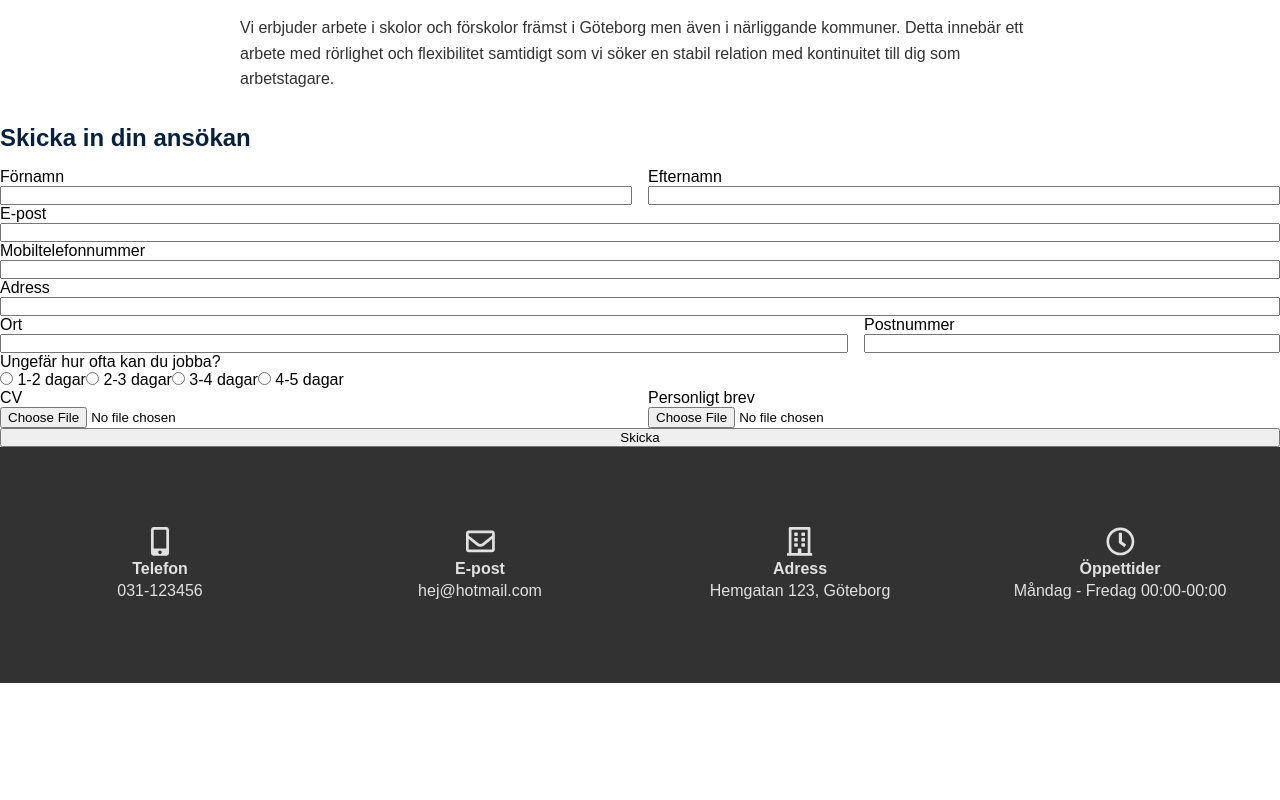
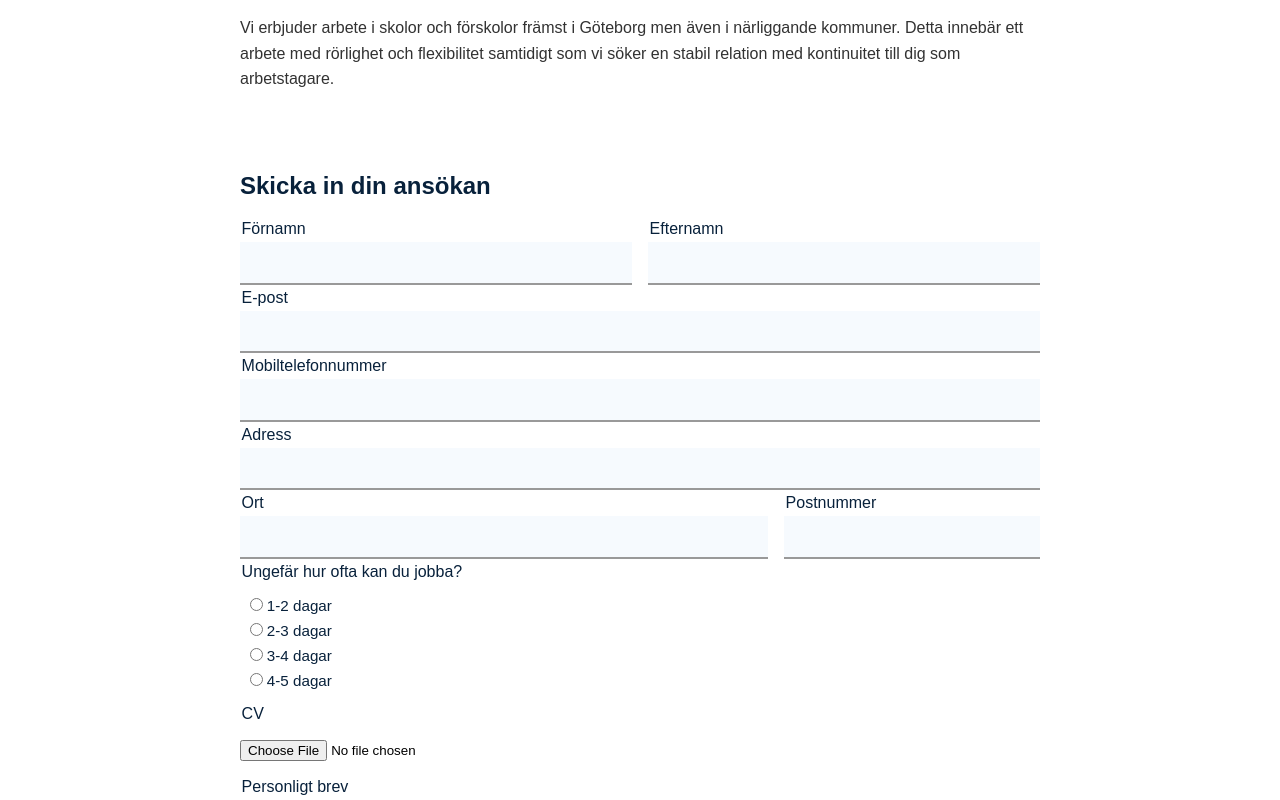
Before and after one commit to remisaado/staffing-web-app, a React (Create React App) app: page /for-vikarier in a window 1280 px wide. Shown: the part 960-1760 px from the top of the page. Before the commit the page ends 1643 px from the top, so only its background shows below. Built offline with nearby package versions, Linux system fonts and the light colour scheme.

Commit message:
Styles forms

```diff
--- a/src/App.css
+++ b/src/App.css
@@ -174,59 +174,81 @@ body {
   padding-bottom: 2px;
 }
 
-/*School-form*/
+/*Forms*/
 .school-form-section {
-  background-size: cover;
+  /* background-size: cover;
   background-position: center;
   background-repeat: no-repeat;
-  background-image: linear-gradient(hsla(210, 75.5%, 43.1%, 0.6), hsla(210, 75.5%, 43.1%, 0.6)), url("./images/iStock-6.jpg");
+  background-image: linear-gradient(hsla(210, 75.5%, 43.1%, 0.6), hsla(210, 75.5%, 43.1%, 0.6)), url("./images/iStock-6.jpg"); */
 }
 
-.school-form {
+.substites-form-section {
+
+}
+
+.form {
   display: flex;
   flex-direction: column;
-  padding: 5vh 2rem;
+  padding: 3rem 2rem;
   margin: 0 auto;
   max-width: 50rem;
+}
+
+.form h2 {
+  margin: 0 0 1rem 0;
+}
+
+.form input, textArea {
+  padding: 0.8rem;
+  outline: none;
+  background-color: hsla(210, 75.5%, 98%, 1);
+  border: none;
+  border-bottom: 0.15rem solid hsl(0, 0%, 60%);
+}
+
+.form input:focus, textArea:focus {
+  border-color: #05f7ff;
+}
+
+.form input[type="file"] {
+  padding: 0.8rem 0;
+  background-color: hsla(0, 0%, 50%, 0);
+  border: none;
+}
+
+.form input[type="radio"] {
+  margin: 0 0 0 0.5rem;
+}
+
+.radio-container {
+  display: flex;
+  flex-direction: column;
+  margin: 0.5rem 0;
+  font-size: 0.95rem;
+}
+
+.form label, h2 {
+  margin: 0.25rem 0.1rem 0.25rem;
   color: var(--darkerTheme);
 }
 
-.school-form h2 {
-  margin: 0 0 1rem 0;
+.form button {
+  font-size: 1rem;
+  font-weight: 700;
+  margin: 0.75rem 0 0 0;
+  padding: 0.75rem 0.5rem;
+  border: none;
+  background-color: var(--theme);
+  color: var(--white);
 }
 
-.school-form input, textArea {
-  padding: 0.4rem;
-  background-color: var(--lighterThemeTrsp);
-  color: var(--black);
-  border: none;
-  border-radius: 0.25rem;
+.form button:hover {
+  background-color: var(--lightTheme);
 }
 
-.school-form label {
-  margin: 0.25rem 0.1rem 0.25rem;
-  font-weight: bold;
+.form button:active {
+  background-color: var(--lighterTheme);
 }
-
-.school-form button {
-  margin: 0.75rem 0 0 0;
-  padding: 0.5rem;
-  background-color: var(--darkerThemeTrsp);
-  color: var(--white);
-  border: none;
-  border-radius: 0.25rem;
-  font-size: 1rem;
-}
-
-.school-form button:hover {
-  background-color: var(--darkThemeTrsp);
-}
-
-.school-form button:active {
-  background-color: var(--lightThemeTrsp);
-}
-
-/*Substitutes-form*/
 
 .form-group {
   display: flex;
@@ -244,71 +266,6 @@ body {
 .flex-shrink {
   flex-shrink: 2;
 }
-
-.substitutes-form {
-  display: flex;
-  flex-direction: column;
-  /* margin: 7vh auto;
-  padding: 3rem 2rem;
-  max-width: 30rem;
-  color: hsl(0, 0%, 90%);
-  background-color: hsl(0, 0%, 17%);
-  border-radius: 0.8rem;
-  box-shadow: 5px 12px 20px 2px hsla(0, 0%, 0%, 0.35), -5px -2px 20px 2px hsla(0, 0%, 0%, 0.35); */
-}
-
-/* .substitutes-form h2 {
-  margin: 0 0 1rem 0;
-  color: hsl(0, 0%, 90%);
-}
-
-.substitutes-form input {
-  padding: 0.4rem;
-  background-color: hsl(0, 0%, 28%);
-  color: hsl(0, 0%, 90%);
-  border: none;
-  border-radius: 0.25rem;
-}
-
-.substitutes-form input[type="file"] {
-}
-
-.radio-container {
-  display: flex;
-  flex-direction: column;
-  padding: 0.5rem 0;
-}
-
-.substitutes-form input[type="radio"] {
-}
-
-.substitutes-form input:focus {
-  background-color: hsl(0, 0%, 22%);
-}
-
-.substitutes-form label {
-  margin: 0.25rem 0 0.25rem;
-  font-weight: 500;
-}
-
-.substitutes-form button {
-  margin: 0.75rem 0 0 0;
-  padding: 0.5rem;
-  background-color: var(--darkTheme);
-  color: var(--white);
-  border: none;
-  border-radius: 0.25rem;
-  font-size: 1rem;
-}
-
-.substitutes-form button:hover {
-  background-color: var(--theme);
-}
-
-.substitutes-form button:active {
-  background-color: var(--lightTheme);
-} */
-
 
 @media (max-width: 980px) {
 /*General*/
--- a/src/components/schoolForm.js
+++ b/src/components/schoolForm.js
@@ -3,8 +3,8 @@ import React from 'react';
 const SchoolForm = () => {
 
   return (
-    <section className="school-form-section">
-      <form className="school-form">
+    <section className="form-section school-form-section">
+      <form className="form">
         <h2>Fyll i formuläret för att boka en vikarie</h2>
         <label>Skola/Förskola</label>
         <input
--- a/src/components/substitutesForm.js
+++ b/src/components/substitutesForm.js
@@ -3,8 +3,8 @@ import React from 'react';
 const SubstitutesForm = () => {
 
   return (
-    <section className="substitutes-form-section">
-      <form className="substitutes-form">
+    <section className="form-section substitutes-form-section">
+      <form className="form">
         <h2>Skicka in din ansökan</h2>
         <div className="form-group">
           <div className="form-object">
@@ -53,20 +53,14 @@ const SubstitutesForm = () => {
           <label><input type="radio" name="days" required/> 3-4 dagar</label>
           <label><input type="radio" name="days" required/> 4-5 dagar</label>
         </div>
-        <div className="form-group">
-          <div className="form-object">
         <label>CV</label>
         <input
           type="file"
           required/>
-          </div>
-          <div className="form-object">
         <label>Personligt brev</label>
         <input
           type="file"
           required/>
-          </div>
-        </div>
         <button>Skicka</button>
       </form>
     </section>
```
Lines whose indentation alone changed are shown as unchanged.
